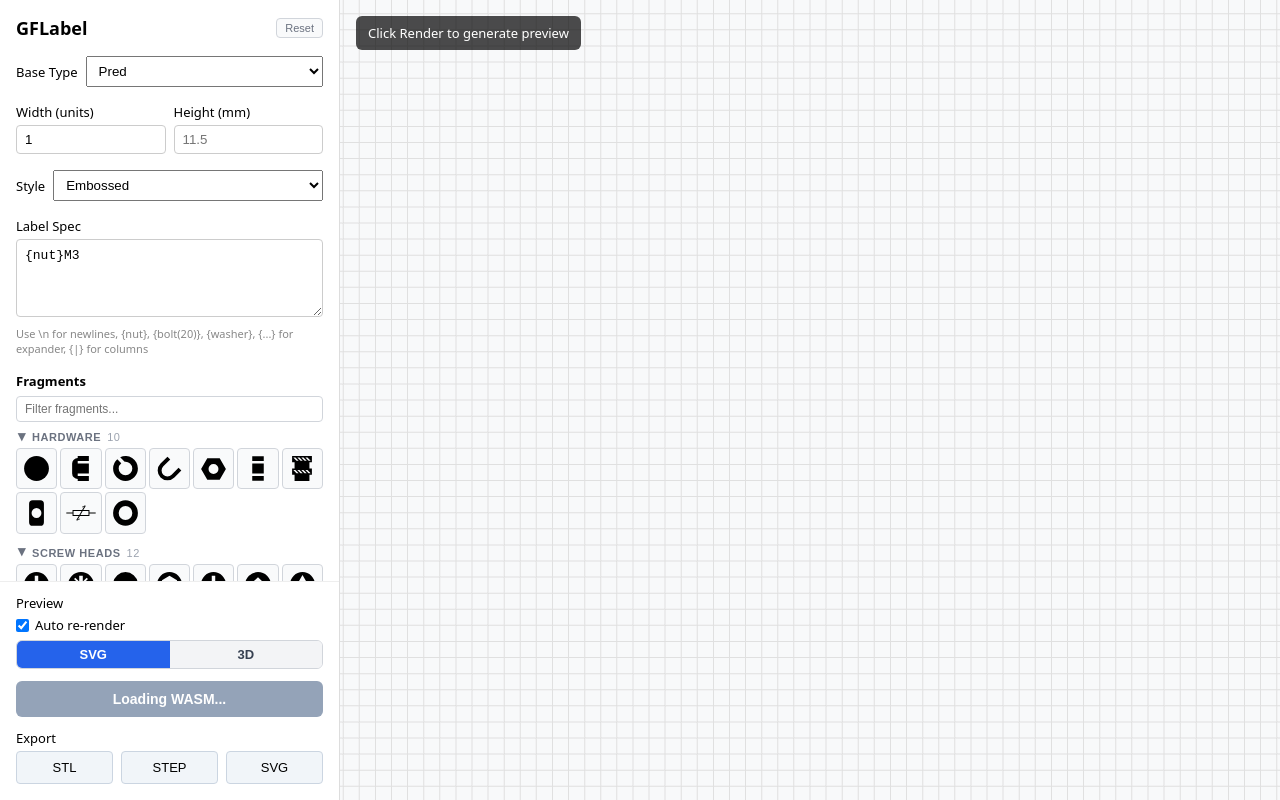
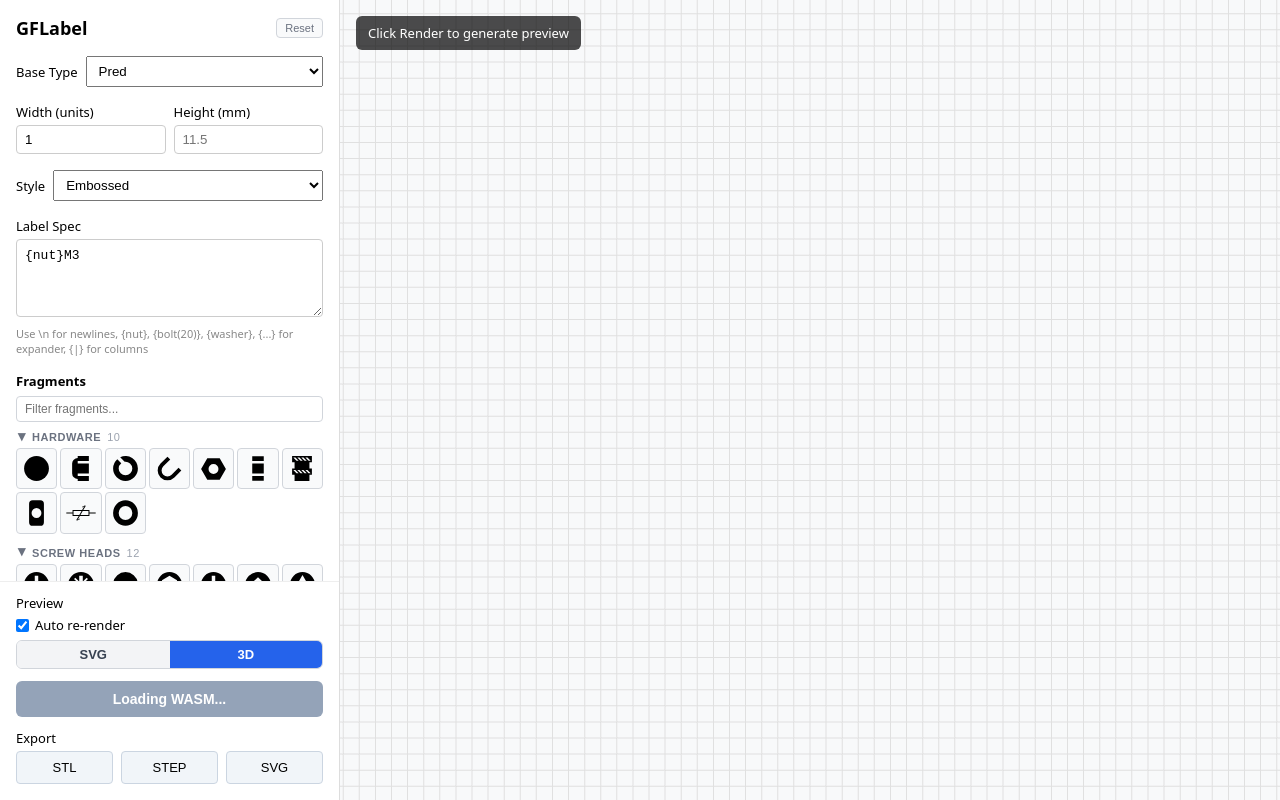
Before and after one commit to ndevenish/gflabel-js, a React (Vite) app: page / in a window 1280 px wide. Built offline with nearby package versions, Linux system fonts and the light colour scheme.

Commit message:
Change default preview mode from SVG to 3D

```diff
--- a/src/App.tsx
+++ b/src/App.tsx
@@ -17,7 +17,7 @@ export function App() {
   const [lockedBaseType, setLockedBaseType] = React.useState<BaseType | undefined>(parseRouteBaseType);
   const [meshData, setMeshData] = React.useState<MeshData | null>(null);
   const [svgData, setSvgData] = React.useState<string | null>(null);
-  const [previewMode, setPreviewMode] = React.useState<PreviewMode>("svg");
+  const [previewMode, setPreviewMode] = React.useState<PreviewMode>("3d");
   const [isRendering, setIsRendering] = React.useState(false);
   const [error, setError] = React.useState<string | null>(null);
 
--- a/src/components/ControlPanel.tsx
+++ b/src/components/ControlPanel.tsx
@@ -32,7 +32,7 @@ const DEFAULTS: Settings = {
   style: LabelStyle.EMBOSSED,
   spec: "{nut}M3",
   autoRender: true,
-  previewMode: "svg",
+  previewMode: "3d",
 };
 
 function loadSettings(): Settings {
```
